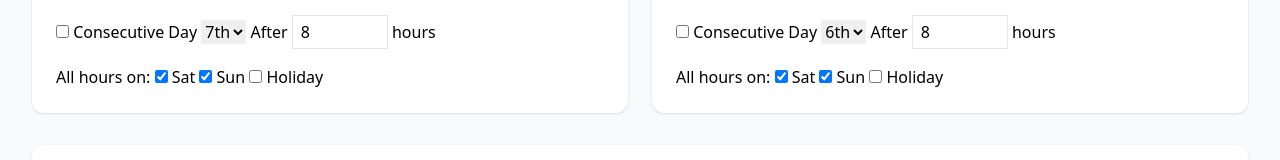
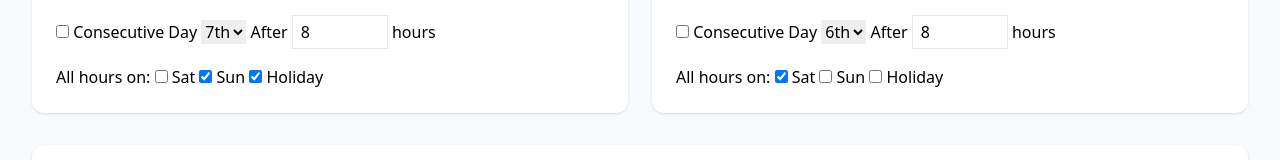
Before and after one commit to Kanivin/kanivin.github.io, a plain HTML site: page overtime.html in a window 1280 px wide. Shown: the part 299-459 px from the top of the page. Drawn offline with nearby package versions, Linux system fonts and the light colour scheme.

Commit message:
update overtime
update overtime

```diff
--- a/overtime.html
+++ b/overtime.html
@@ -38,9 +38,9 @@
       </div>
       <div>
         All hours on:
-        <label><input type="checkbox" id="dt-sat" checked> Sat</label>
+        <label><input type="checkbox" id="dt-sat" > Sat</label>
         <label><input type="checkbox" id="dt-sun" checked> Sun</label>
-        <label><input type="checkbox" id="dt-holiday"> Holiday</label>
+        <label><input type="checkbox" id="dt-holiday" checked> Holiday</label>
       </div>
     </div>
 
@@ -67,7 +67,7 @@
       <div>
         All hours on:
         <label><input type="checkbox" id="th-sat" checked> Sat</label>
-        <label><input type="checkbox" id="th-sun" checked> Sun</label>
+        <label><input type="checkbox" id="th-sun" > Sun</label>
         <label><input type="checkbox" id="th-holiday"> Holiday</label>
       </div>
     </div>
```
